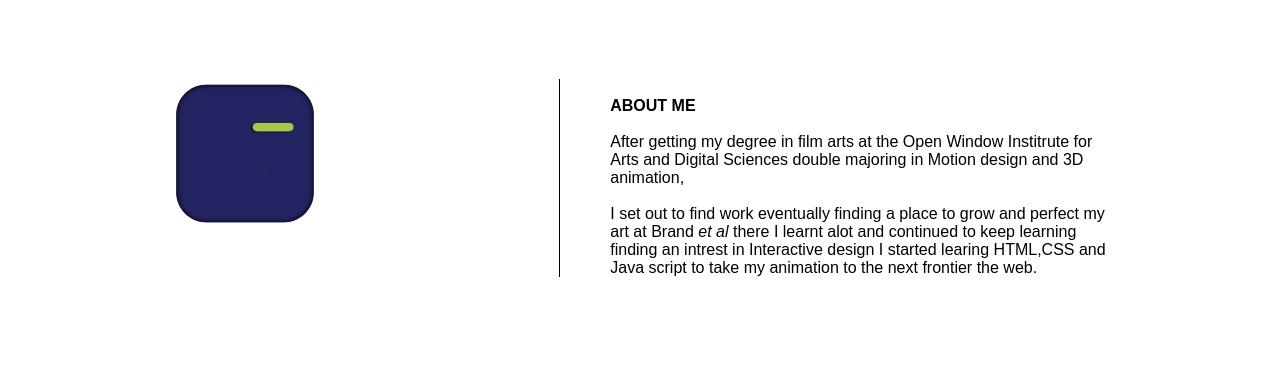
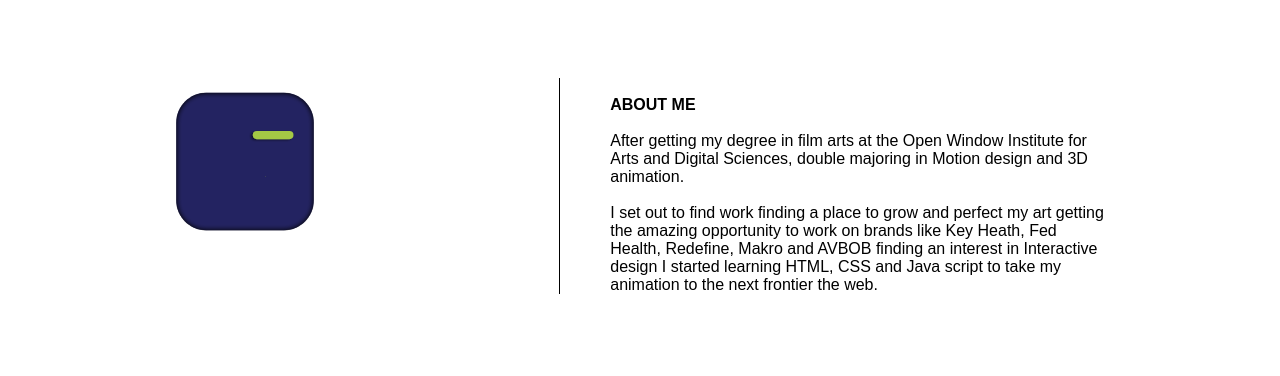
Before and after one commit to Antifect/AnimatedED, a website: page app/index.html in a window 1280 px wide. Shown: the part 386-762 px from the top of the page. Drawn offline with Linux system fonts and the light colour scheme.

Commit message:
Update index.html

```diff
--- a/app/index.html
+++ b/app/index.html
@@ -29,9 +29,16 @@
 
                 <div id="aboutMeBm"></div>
 
-                <p id="about"><br><b>ABOUT ME</b><br><br>After getting my degree in film arts at the Open Window Institrute for Arts and Digital Sciences double majoring in Motion design and 3D animation,<br>
-                <br>
-                I set out to find work eventually finding a place to grow and perfect my art at Brand <i>et al</i> there I learnt alot and continued to keep learning finding an intrest in Interactive  design I started learing HTML,CSS and Java script to take my animation to the next frontier the web.</p>
+             <p id="about">
+                    <br><b>ABOUT ME</b><br>
+                    <br>After getting my degree in film arts at the Open Window Institute for Arts
+                    and Digital Sciences, double majoring in Motion design and 3D animation.<br>
+                    <br>
+                    I set out to find work finding a place to grow and perfect my art getting the
+                    amazing opportunity to work on brands like Key Heath, Fed Health, Redefine, Makro and AVBOB
+                    finding an interest in Interactive design I started learning HTML, CSS and Java script to take
+                    my animation to the next frontier the web.</p>
+            </div>
 
             </div>
 
```
